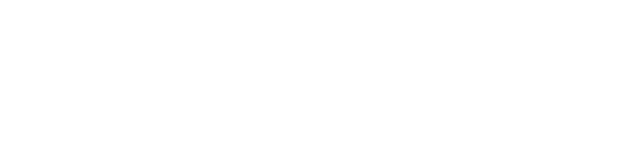
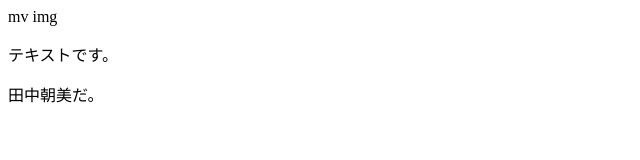
Before and after one commit to tanakamoto/0401, a plain HTML site: page index.html in a window 1280 px wide. Shown: the whole page, without its empty margins (0-640 px from the left). Drawn offline with Linux system fonts and the light colour scheme.

Commit message:
テキスト入力

```diff
--- /dev/null
+++ b/css/style.css
@@ -0,0 +1 @@
+/* No CSS *//*# sourceMappingURL=style.css.map */
--- a/index.html
+++ b/index.html
@@ -7,6 +7,19 @@
     <title>Document</title>
 </head>
 <body>
-
+    <section class="top">
+        <div class="mv">  mv img </div>
+        <div class="text">
+            <p>テキストです。</p>
+        </div>
+    </section>
+    <section class="consept">
+       <div class="tanaka">
+           <p>田中朝美だ。</p>
+        </div>
+    </section>
+    <section></section>
+    <section></section>
+    <section></section>
 </body>
 </html>
```
Also changed, not shown: 1 other file.
